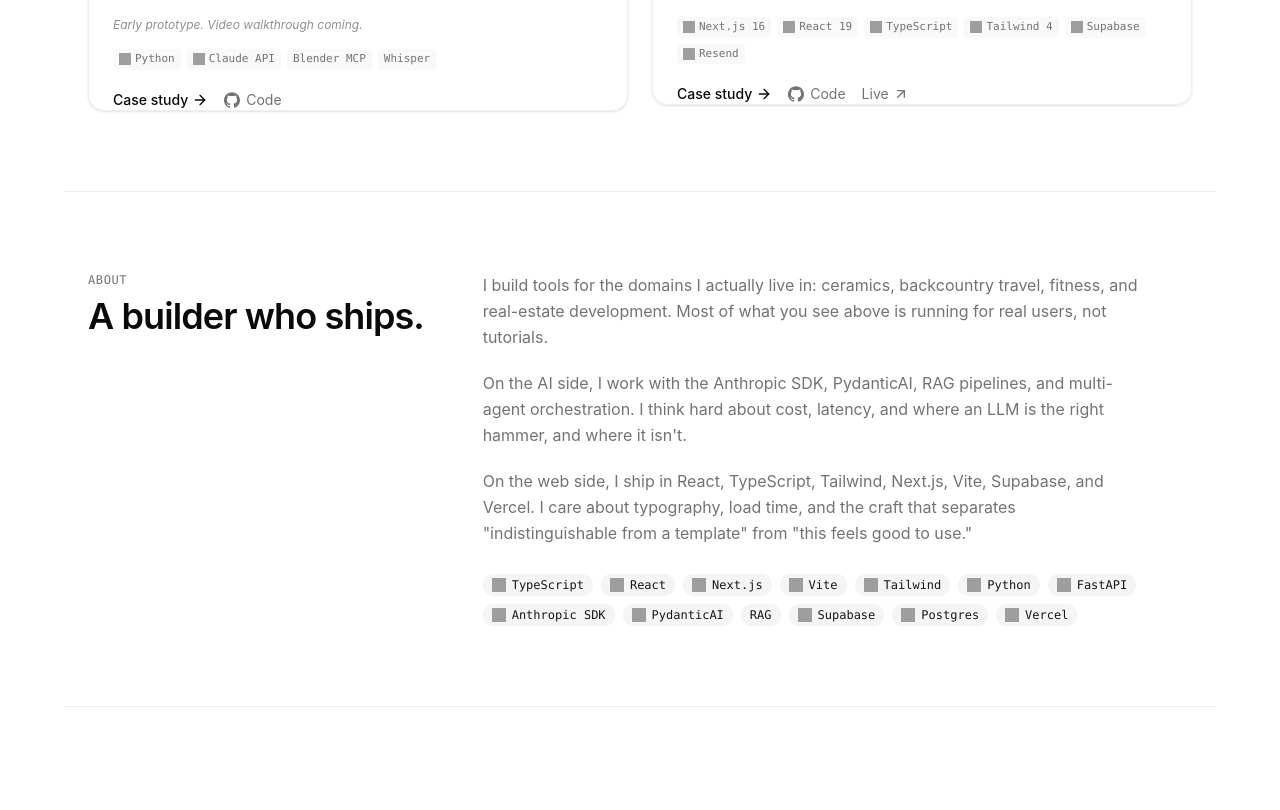
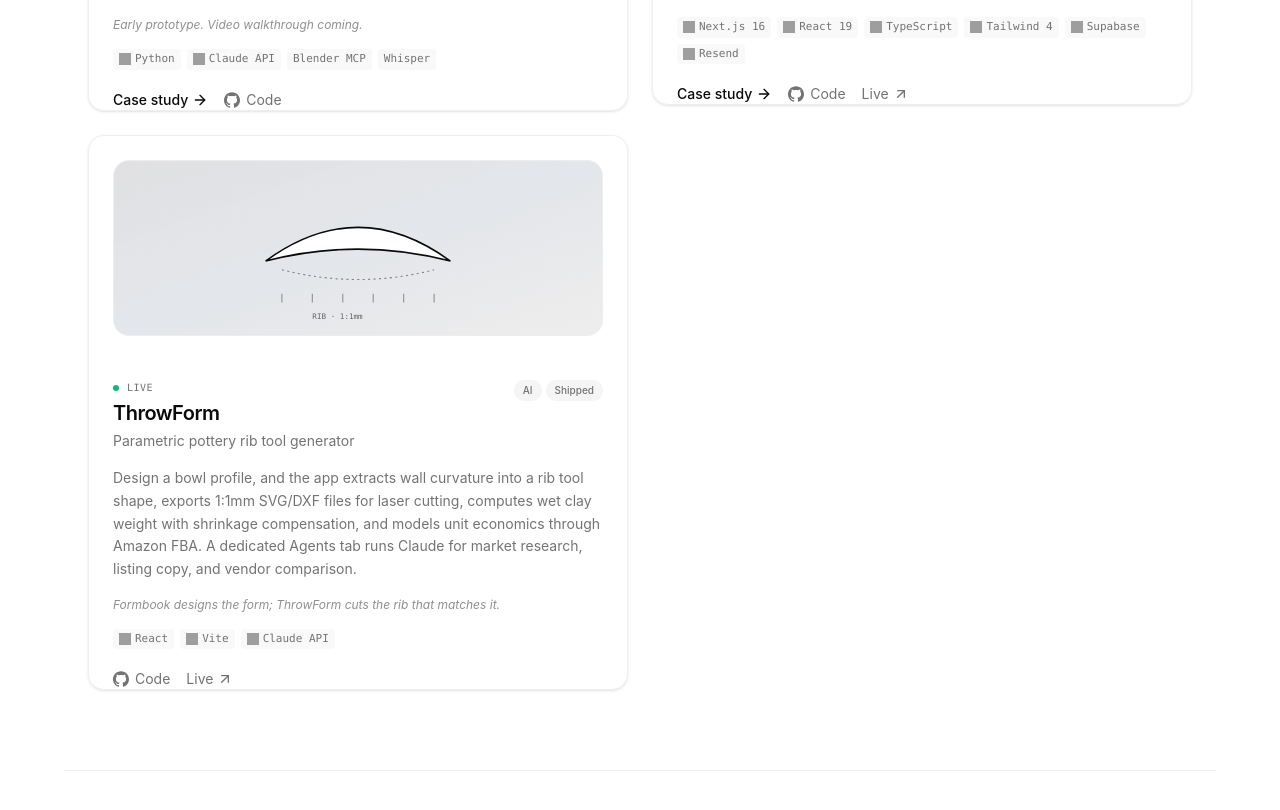
Before and after one commit to wilburwing-art/built-by-wilbur, a React (Vite) app: page / in a window 1280 px wide. Shown: the part 1980-2790 px from the top of the page. Built offline with nearby package versions, Linux system fonts and the light colour scheme; grey boxes are pictures that could not be loaded.

Commit message:
add campground atlas, slot canyon atlas, and throwform projects
Personalize hut atlas, hot springs atlas, and formbook preview tiles with
site-specific motifs instead of shared generic ones; fix hot springs
atlas's missing live link and stale Cloudflare Workers hosting claim.

```diff
--- a/src/components/ProjectPreview.tsx
+++ b/src/components/ProjectPreview.tsx
@@ -42,12 +42,18 @@
       return <VoiceScene hovered={hovered} />
     case "ceramic":
       return <CeramicScene hovered={hovered} />
-    case "atlas":
-      return <AtlasScene hovered={hovered} />
+    case "hut":
+      return <HutScene hovered={hovered} />
     case "blueprint":
       return <BlueprintScene hovered={hovered} />
     case "ripple":
       return <RippleScene hovered={hovered} />
+    case "campground":
+      return <CampgroundScene hovered={hovered} />
+    case "canyon":
+      return <CanyonScene hovered={hovered} />
+    case "rib":
+      return <RibScene hovered={hovered} />
   }
 }
 
@@ -273,59 +279,71 @@
           transition={{ duration: 1.2, repeat: hovered ? Infinity : 0, delay: i * 0.2 }}
         />
       ))}
+      <g className="text-foreground" stroke="currentColor" fill="none" opacity={hovered ? 0.9 : 0.55}>
+        <line x1="188" y1="34" x2="188" y2="46" strokeWidth="1" />
+        <line x1="232" y1="34" x2="232" y2="46" strokeWidth="1" />
+        <line x1="188" y1="40" x2="232" y2="40" strokeWidth="1" />
+      </g>
+      <text
+        x="196"
+        y="30"
+        className="fill-foreground font-mono"
+        fontSize="7"
+        opacity={hovered ? 0.9 : 0.55}
+      >
+        RIM ⌀ 6.5&quot;
+      </text>
     </svg>
   )
 }
 
-function AtlasScene({ hovered }: { hovered: boolean }) {
+function HutScene({ hovered }: { hovered: boolean }) {
   const reduced = useReducedMotion()
-  const pins = [
-    { x: 60, y: 50 },
-    { x: 100, y: 80 },
-    { x: 140, y: 40 },
-    { x: 180, y: 90 },
-    { x: 220, y: 60 },
-    { x: 80, y: 120 },
-    { x: 160, y: 115 },
-    { x: 210, y: 125 },
-  ]
   return (
     <svg viewBox="0 0 280 160" className="absolute inset-0 h-full w-full">
-      {[30, 55, 80, 105, 130].map((y, i) => (
+      <path
+        d="M 0 118 Q 40 100 75 112 T 140 105 T 210 114 T 280 106"
+        fill="none"
+        stroke="currentColor"
+        strokeOpacity="0.25"
+        strokeWidth="1"
+        className="text-foreground"
+      />
+      {[
+        { x: 55, s: 14 },
+        { x: 222, s: 11 },
+      ].map((t, i) => (
         <path
           key={i}
-          d={`M 0 ${y} Q 70 ${y - 10 + (i % 2) * 8} 140 ${y} T 280 ${y}`}
-          fill="none"
-          stroke="currentColor"
-          strokeOpacity="0.2"
+          d={`M ${t.x - t.s} 130 L ${t.x} ${130 - t.s * 1.8} L ${t.x + t.s} 130 Z`}
+          className="fill-background stroke-foreground"
           strokeWidth="1"
-          className="text-foreground"
+          strokeOpacity="0.5"
         />
       ))}
-      {pins.map((p, i) => (
-        <motion.g
-          key={i}
-          animate={
-            reduced
-              ? {}
-              : {
-                  y: hovered ? [0, -3, 0] : 0,
-                }
-          }
-          transition={{ duration: 1.6, delay: i * 0.1, repeat: hovered ? Infinity : 0 }}
-        >
-          <circle cx={p.x} cy={p.y} r="4" className="fill-foreground" />
-          <circle
-            cx={p.x}
-            cy={p.y}
-            r="8"
-            fill="none"
-            stroke="currentColor"
-            strokeOpacity="0.3"
-            className="text-foreground"
-          />
-        </motion.g>
-      ))}
+      <path
+        d="M 105 130 L 140 55 L 175 130 Z"
+        className="fill-background stroke-foreground"
+        strokeWidth="1.5"
+      />
+      <rect
+        x="132"
+        y="108"
+        width="16"
+        height="22"
+        className="fill-background stroke-foreground"
+        strokeWidth="1"
+      />
+      <motion.circle
+        cx="140"
+        cy="90"
+        r="5"
+        className="fill-foreground"
+        animate={
+          reduced ? {} : hovered ? { opacity: [0.5, 1, 0.5] } : { opacity: [0.55, 0.85, 0.55] }
+        }
+        transition={{ duration: hovered ? 1 : 2.2, repeat: Infinity, ease: "easeInOut" }}
+      />
     </svg>
   )
 }
@@ -396,6 +414,11 @@
 
 function RippleScene({ hovered }: { hovered: boolean }) {
   const reduced = useReducedMotion()
+  const steams = [
+    { x: 126, delay: 0 },
+    { x: 140, delay: 0.4 },
+    { x: 154, delay: 0.8 },
+  ]
   return (
     <svg viewBox="0 0 280 160" className="absolute inset-0 h-full w-full">
       {[0, 1, 2, 3].map((i) => (
@@ -425,7 +448,203 @@
           }}
         />
       ))}
+      {!reduced &&
+        steams.map((s, i) => (
+          <motion.path
+            key={i}
+            d={`M ${s.x} 68 Q ${s.x - 6} 55 ${s.x} 42 Q ${s.x + 6} 30 ${s.x} 18`}
+            fill="none"
+            stroke="currentColor"
+            strokeWidth="1"
+            strokeOpacity="0.5"
+            className="text-foreground"
+            initial={{ opacity: 0 }}
+            animate={{ opacity: [0, 0.6, 0], y: [6, -8] }}
+            transition={{
+              duration: hovered ? 1.6 : 2.6,
+              delay: s.delay,
+              repeat: Infinity,
+              ease: "easeInOut",
+            }}
+          />
+        ))}
       <circle cx="140" cy="80" r="5" className="fill-foreground" />
+      <text x="150" y="112" className="fill-foreground font-mono" fontSize="8" opacity="0.6">
+        104°F
+      </text>
     </svg>
   )
 }
+
+function CampgroundScene({ hovered }: { hovered: boolean }) {
+  const reduced = useReducedMotion()
+  const cols = [40, 90, 140, 190, 240]
+  const rows = [38, 58, 78, 98, 118]
+  return (
+    <svg viewBox="0 0 280 160" className="absolute inset-0 h-full w-full">
+      <rect
+        x={cols[0]}
+        y={rows[0]}
+        width={cols[4] - cols[0]}
+        height={rows[4] - rows[0]}
+        fill="none"
+        stroke="currentColor"
+        strokeOpacity="0.5"
+        strokeWidth="1.25"
+        className="text-foreground"
+      />
+      {cols.slice(1, 4).map((x, i) => (
+        <line
+          key={`c-${i}`}
+          x1={x}
+          y1={rows[0]}
+          x2={x}
+          y2={rows[4]}
+          stroke="currentColor"
+          strokeOpacity="0.25"
+          strokeWidth="1"
+          className="text-foreground"
+        />
+      ))}
+      {rows.slice(1, 4).map((y, i) => (
+        <line
+          key={`r-${i}`}
+          x1={cols[0]}
+          y1={y}
+          x2={cols[4]}
+          y2={y}
+          stroke="currentColor"
+          strokeOpacity="0.25"
+          strokeWidth="1"
+          className="text-foreground"
+        />
+      ))}
+      <motion.rect
+        x={cols[0]}
+        y={rows[2]}
+        width={cols[4] - cols[0]}
+        height={rows[3] - rows[2]}
+        className="fill-foreground"
+        animate={
+          reduced ? { opacity: 0.12 } : { opacity: hovered ? [0.08, 0.22, 0.08] : 0.1 }
+        }
+        transition={{ duration: 1.8, repeat: hovered ? Infinity : 0, ease: "easeInOut" }}
+      />
+      <path
+        d="M 246 128 L 258 106 L 270 128 Z"
+        className="fill-background stroke-foreground"
+        strokeWidth="1.25"
+      />
+      <line
+        x1="258"
+        y1="106"
+        x2="258"
+        y2="128"
+        stroke="currentColor"
+        strokeOpacity="0.5"
+        strokeWidth="1"
+        className="text-foreground"
+      />
+    </svg>
+  )
+}
+
+function CanyonScene({ hovered }: { hovered: boolean }) {
+  const reduced = useReducedMotion()
+  const leftWall = "M 110 0 L 118 20 L 108 38 L 122 56 L 112 76 L 124 96 L 114 118 L 120 140 L 112 160"
+  const rightWall = "M 170 0 L 162 22 L 174 40 L 160 58 L 172 78 L 158 98 L 170 120 L 162 140 L 170 160"
+  const dots = [
+    { x: 140, y: 40 },
+    { x: 138, y: 80 },
+    { x: 142, y: 120 },
+  ]
+  return (
+    <svg viewBox="0 0 280 160" className="absolute inset-0 h-full w-full">
+      <path
+        d={leftWall}
+        fill="none"
+        stroke="currentColor"
+        strokeWidth="1.5"
+        strokeOpacity="0.7"
+        className="text-foreground"
+      />
+      <path
+        d={rightWall}
+        fill="none"
+        stroke="currentColor"
+        strokeWidth="1.5"
+        strokeOpacity="0.7"
+        className="text-foreground"
+      />
+      <line
+        x1="140"
+        y1="10"
+        x2="140"
+        y2="150"
+        stroke="currentColor"
+        strokeOpacity="0.3"
+        strokeWidth="1"
+        strokeDasharray="3 4"
+        className="text-foreground"
+      />
+      {dots.map((d, i) => (
+        <motion.circle
+          key={i}
+          cx={d.x}
+          cy={d.y}
+          r="3.5"
+          className="fill-foreground"
+          animate={
+            reduced
+              ? {}
+              : hovered
+              ? { opacity: [0.5, 1, 0.5], r: [3.5, 5, 3.5] }
+              : { opacity: [0.6, 0.9, 0.6] }
+          }
+          transition={{ duration: 1.6, delay: i * 0.3, repeat: Infinity, ease: "easeInOut" }}
+        />
+      ))}
+    </svg>
+  )
+}
+
+function RibScene({ hovered }: { hovered: boolean }) {
+  const reduced = useReducedMotion()
+  return (
+    <svg viewBox="0 0 280 160" className="absolute inset-0 h-full w-full">
+      <motion.path
+        d="M 55 92 Q 140 30 225 92 Q 140 70 55 92 Z"
+        className="fill-background stroke-foreground"
+        strokeWidth="1.5"
+        initial={{ pathLength: 0 }}
+        animate={reduced ? { pathLength: 1 } : { pathLength: hovered ? 1 : [0, 1, 1] }}
+        transition={{ duration: 1.4, ease: "easeInOut" }}
+      />
+      <path
+        d="M 70 100 Q 140 118 210 100"
+        fill="none"
+        stroke="currentColor"
+        strokeOpacity="0.45"
+        strokeWidth="1"
+        strokeDasharray="2 3"
+        className="text-foreground"
+      />
+      {[0, 1, 2, 3, 4, 5].map((i) => (
+        <line
+          key={i}
+          x1={70 + i * 28}
+          y1="122"
+          x2={70 + i * 28}
+          y2="130"
+          stroke="currentColor"
+          strokeOpacity={hovered ? 0.8 : 0.4}
+          strokeWidth="1"
+          className="text-foreground"
+        />
+      ))}
+      <text x="98" y="145" className="fill-foreground font-mono" fontSize="7" opacity="0.6">
+        RIB · 1:1mm
+      </text>
+    </svg>
+  )
+}
--- a/src/data/projects.ts
+++ b/src/data/projects.ts
@@ -6,9 +6,12 @@
   | "rag"
   | "voice"
   | "ceramic"
-  | "atlas"
+  | "hut"
   | "blueprint"
   | "ripple"
+  | "campground"
+  | "canyon"
+  | "rib"
 
 export interface Metric {
   label: string
@@ -164,7 +167,7 @@
     status: "live",
     github: "https://github.com/wilburwing-art/hut-atlas",
     live: "https://hutatlas.com",
-    preview: "atlas",
+    preview: "hut",
     accent: "from-green-500/25 via-emerald-500/20 to-lime-500/20",
     caseStudy: {
       problem:
@@ -212,19 +215,20 @@
     name: "Hot Springs Atlas",
     tagline: "White-label atlas pattern for niche communities",
     description:
-      "Second atlas built from the same design system as Hut Atlas. 30+ Western hot springs, same map-driven discovery UX. Validates the atlas pattern as a productized offering: map + filter + hand-curated data, deployable in a week.",
-    stack: ["HTML/CSS/JS", "Leaflet", "Cloudflare Workers"],
-    tags: ["Design", "Pattern"],
+      "Second atlas built from the same design system as Hut Atlas. 30 Western hot springs with water temperature, soak type, access, and booking details, same sortable-table discovery UX. Validates the atlas pattern as a productized offering: filter + hand-curated data, deployable in a week.",
+    stack: ["HTML/CSS/JS", "Leaflet", "Vercel"],
+    tags: ["Shipped", "Design"],
     audience: "client",
-    status: "in-dev",
+    status: "live",
     github: "https://github.com/wilburwing-art/hot-springs-atlas",
+    live: "https://hotspringsatlas.com",
     preview: "ripple",
     accent: "from-sky-500/25 via-cyan-500/20 to-teal-500/20",
     caseStudy: {
       problem:
         "Every niche community (hot springs, trailheads, boutique campsites, coffee roasters) has the same problem: scattered data, no canonical reference. Building each one from scratch is silly.",
       decision:
-        "Treated Hut Atlas as the template. Cloned the design system and swapped the JSON dataset. Deployed behind Cloudflare Workers for edge caching. The thesis: this is a repeatable client offering. Hand me a dataset, get a branded atlas in a week.",
+        "Treated Hut Atlas as the template. Cloned the design system and swapped the JSON dataset. Deployed to Vercel. The thesis: this is a repeatable client offering. Hand me a dataset, get a branded atlas in a week.",
       outcome:
         "Proves the pattern scales without a framework. Second atlas went from zero to data-complete in days, not months. The productized version of this is the interesting part. Every niche community is a potential client.",
       metrics: [
@@ -234,6 +238,52 @@
       ],
     },
   },
+  {
+    slug: "campground-atlas",
+    name: "Campground Atlas",
+    tagline: "Every campground in the US, Canada, and Mexico",
+    description:
+      "40,954 campgrounds in one sortable spreadsheet, plus a map and region browser. Open data sourced from federal, state, provincial, and OpenStreetMap records, normalized into a single schema so you can sort and filter any column instead of digging through a dozen agency sites.",
+    stack: ["HTML/CSS/JS", "Leaflet", "OpenStreetMap", "Vercel"],
+    tags: ["Shipped", "Design"],
+    audience: "client",
+    status: "live",
+    github: "https://github.com/wilburwing-art/campground-db",
+    live: "https://campgroundatlas.com",
+    preview: "campground",
+    accent: "from-amber-600/25 via-red-600/15 to-orange-500/20",
+  },
+  {
+    slug: "slot-canyon-atlas",
+    name: "Slot Canyon Atlas",
+    tagline: "Every slot canyon, in one sortable map",
+    description:
+      "790 canyons across 245 regions, filterable by difficulty class, water, and flood risk, trip-planned against current agency permit rules. Pin color on the map matches ACA difficulty class. Free, no account, no ads.",
+    stack: ["HTML/CSS/JS", "Leaflet", "OpenStreetMap", "Vercel"],
+    tags: ["Shipped", "Design"],
+    audience: "client",
+    status: "live",
+    github: "https://github.com/wilburwing-art/slot-canyon-atlas",
+    live: "https://slotcanyonatlas.com",
+    preview: "canyon",
+    accent: "from-rose-600/25 via-orange-600/15 to-amber-500/20",
+  },
+  {
+    slug: "throwform",
+    name: "ThrowForm",
+    tagline: "Parametric pottery rib tool generator",
+    description:
+      "Design a bowl profile, and the app extracts wall curvature into a rib tool shape, exports 1:1mm SVG/DXF files for laser cutting, computes wet clay weight with shrinkage compensation, and models unit economics through Amazon FBA. A dedicated Agents tab runs Claude for market research, listing copy, and vendor comparison.",
+    stack: ["React", "Vite", "Claude API"],
+    tags: ["AI", "Shipped"],
+    audience: "both",
+    status: "live",
+    github: "https://github.com/wilburwing-art/throwform",
+    live: "https://throwform.vercel.app",
+    note: "Formbook designs the form; ThrowForm cuts the rib that matches it.",
+    preview: "rib",
+    accent: "from-zinc-500/25 via-slate-500/20 to-stone-400/20",
+  },
 ]
 
 export const byAudience = (a: Audience) =>
```
